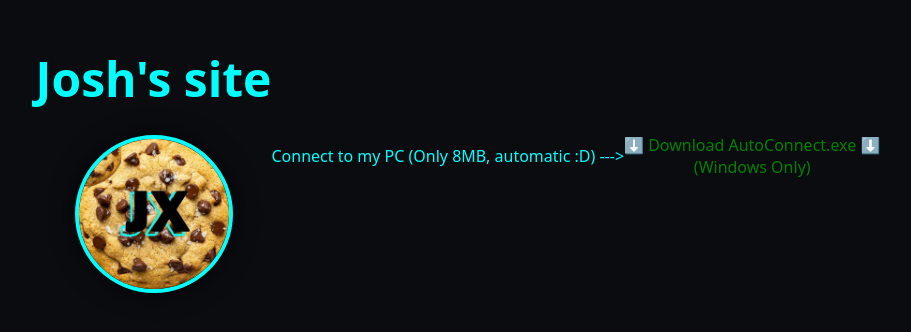
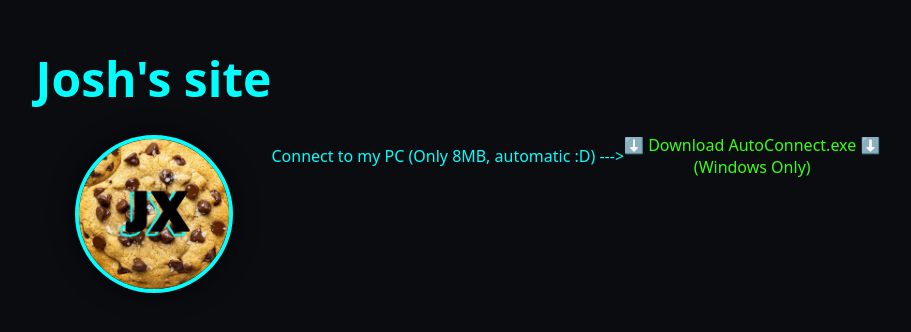
Before and after one commit to cookiedoughpiex1243/cookiedoughpiex1243.github.io, a plain HTML site: page index.html in a window 1280 px wide. Shown: the part 244-576 px from the top of the page, without its empty margins (182-1093 px from the left). Drawn offline with Linux system fonts and the light colour scheme.

Commit message:
neon hyperlink

```diff
--- a/index.html
+++ b/index.html
@@ -37,7 +37,7 @@
     <img src="Cookie pfp 2.png" alt="Cookie">
   </div>
   <p style="color: #00ffff;">Connect to my PC (Only 8MB, automatic :D) --->
-  <center><a href="AutoConnect.exe" style="color: green; text-decoration: none;">⬇️ Download AutoConnect.exe ⬇️<br>(Windows Only)</a></center>
+  <center><a href="AutoConnect.exe" style="color: #39FF14; text-decoration: none;">⬇️ Download AutoConnect.exe ⬇️<br>(Windows Only)</a></center>
   </p>
 </body>
 </html>
```
